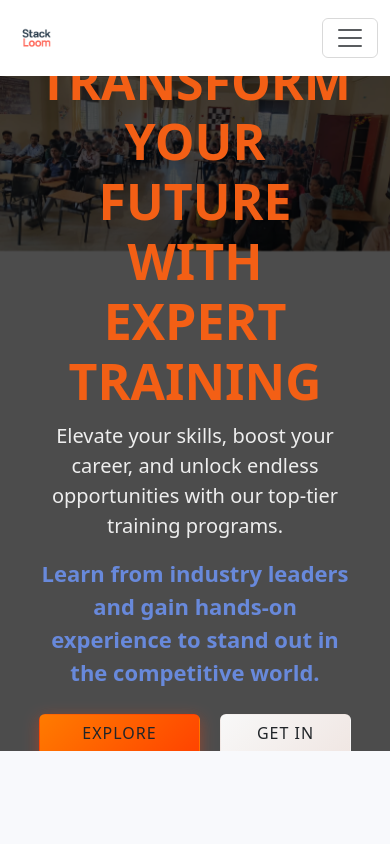
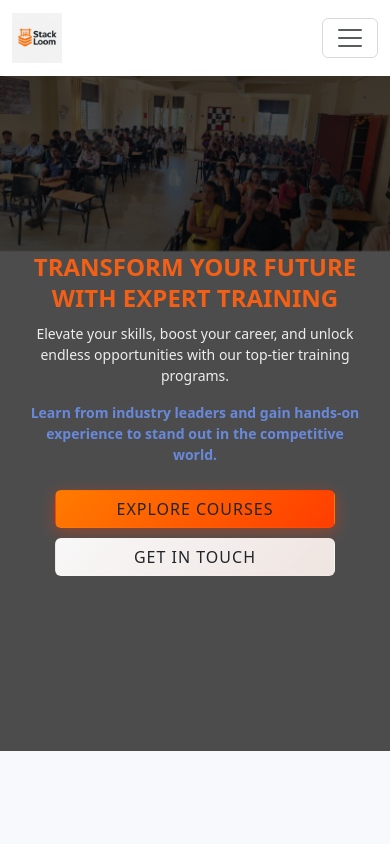
Before and after one commit to Rafiquepasha30/stackloom, a React (Create React App) app in the folder frontend/: page / in a window 390 px wide. Shown: the top 844 px of the page. Built offline with nearby package versions, Linux system fonts and the light colour scheme; no server answers.

Commit message:
new changes

```diff
--- a/frontend/src/pages/Hero.css
+++ b/frontend/src/pages/Hero.css
@@ -160,3 +160,52 @@
     transform: translateY(0);
   }
 }
+@media (max-width: 768px) {
+  .hero-title {
+    font-size: 30px;
+    line-height: 1.3;
+  }
+
+  .hero-subtitle {
+    font-size: 16px;
+  }
+
+  .highlighted-text {
+    font-size: 16px;
+  }
+
+  .hero-content {
+    padding: 10px;
+  }
+
+  .hero-buttons {
+    flex-direction: column;
+    gap: 15px;
+    align-items: center;
+  }
+
+  .btn {
+    font-size: 16px;
+    padding: 10px 20px;
+    width: 100%;
+    max-width: 280px;
+  }
+}
+
+@media (max-width: 480px) {
+  .hero-title {
+    font-size: 24px;
+  }
+
+  .hero-subtitle {
+    font-size: 14px;
+  }
+
+  .highlighted-text {
+    font-size: 14px;
+  }
+
+  .hero-buttons {
+    gap: 10px;
+  }
+}
--- a/frontend/src/pages/Navbar.js
+++ b/frontend/src/pages/Navbar.js
@@ -1,6 +1,6 @@
 import { Navbar, Nav, Container } from "react-bootstrap";
 import { FaFacebookF, FaGoogle, FaInstagram, FaYoutube } from "react-icons/fa";
-import Logo from "../assests/stack_loom.png";
+import Logo from "../assests/new_logo.png";
 
 const SharedNavbar = () => {
   return (
```
Also changed, not shown: frontend/src/assests/new_logo.png (added), 1 other file (tests, documents, lock files or other folders).
